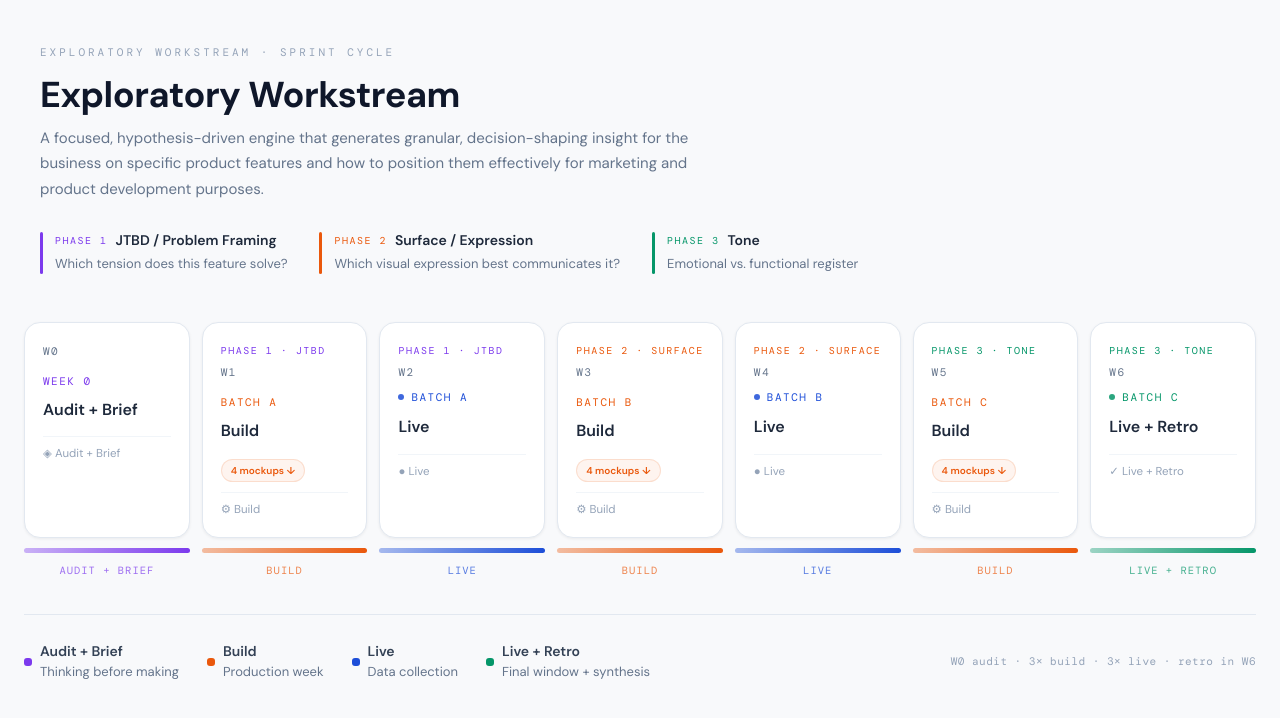
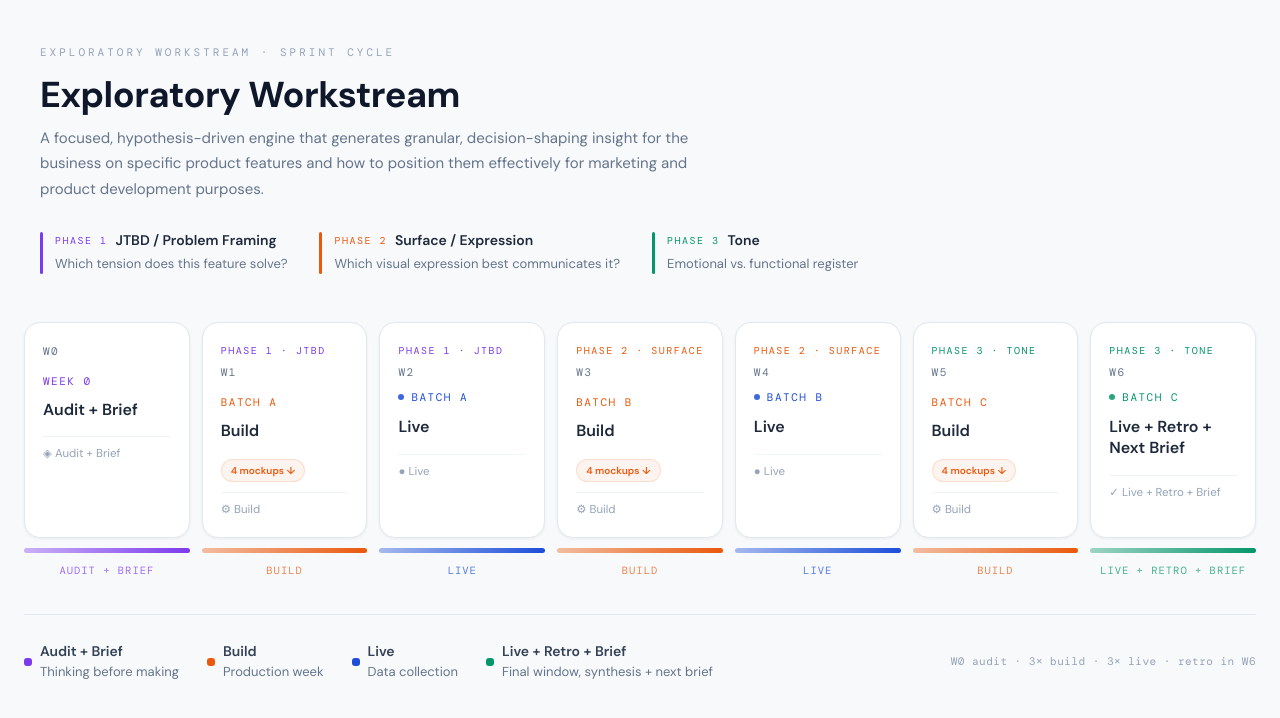
Before and after one commit to bryana-monarch/my-artifact, a React (Vite) app: page / in a window 1280 px wide. Shown: the top 718 px of the page. Built offline with nearby package versions, Linux system fonts and the light colour scheme.

Commit message:
Update SprintCycle.jsx

```diff
--- a/src/SprintCycle.jsx
+++ b/src/SprintCycle.jsx
@@ -340,19 +340,19 @@ const weeks = [
   {
     number: 6,
     type: "live-retro",
-    label: "Live + Retro",
+    label: "Live + Retro + Next Brief",
     sublabel: "BATCH C",
     color: "#059669",
     accentColor: "#059669",
     days: [
       { day: "MON", content: "Batch C launches — Phase 3 tone test live", highlight: true },
-      { day: "TUE", content: "Designer supports overflow work", highlight: false },
-      { day: "WED", content: "Final signal baking — all 3 phases reviewable", highlight: false },
-      { day: "THU", content: "Full retro: synthesize all 3 phases into a complete feature positioning verdict. Package notes for PM.", highlight: true },
-      { day: "FRI", content: "Next cycle scoped — feature selected, W0 audit begins Monday", highlight: true },
+      { day: "TUE", content: "Designer supports overflow work. Next feature informally identified.", highlight: false },
+      { day: "WED", content: "Final signal baking — all 3 phases reviewable. Designer begins next feature audit in demo environment.", highlight: true },
+      { day: "THU", content: "Full retro: synthesize all 3 phases into complete positioning verdict. Package notes for PM. Next feature confirmed.", highlight: true },
+      { day: "FRI", content: "Designer presents 3 visual system directions for next feature. Team selects one. JTBD brief written. Next cycle fully briefed — build starts Monday.", highlight: true },
     ],
-    description: "The cycle closes on the same Thursday Batch C data bakes. All three phases synthesized: which problem framing, which surface, which tone. Together that's a complete positioning brief for this feature — not just ad learnings, but insight the product and marketing teams can act on.",
-    ongoing: "Sprint question answered. Feature positioning packaged. Cycle resets.",
+    description: "W6 is both the close of this cycle and the open of the next. The cycle closes Thursday: all three phases synthesized into a complete positioning verdict for this feature — which problem framing, which surface, which tone. That's a brief the product and marketing teams can act on. Friday runs the W0 audit track in parallel: next feature selected, visual system direction chosen, JTBD hypothesis brief written. No gap. Build starts Monday.",
+    ongoing: "This week does the work of two: W6 retro + W0 audit. The cycle is continuous.",
   },
 ];
 
@@ -360,7 +360,7 @@ const typeConfig = {
   audit:        { label: "Audit + Brief", symbol: "◈" },
   build:        { label: "Build",         symbol: "⚙" },
   live:         { label: "Live",          symbol: "●" },
-  "live-retro": { label: "Live + Retro",  symbol: "✓" },
+  "live-retro": { label: "Live + Retro + Brief",  symbol: "✓" },
 };
 
 const phaseLabels = {
@@ -653,7 +653,7 @@ export default function SprintCycle() {
             { color: "#7C3AED", label: "Audit + Brief", desc: "Thinking before making" },
             { color: "#EA580C", label: "Build",         desc: "Production week" },
             { color: "#1D4ED8", label: "Live",          desc: "Data collection" },
-            { color: "#059669", label: "Live + Retro",  desc: "Final window + synthesis" },
+            { color: "#059669", label: "Live + Retro + Brief",  desc: "Final window, synthesis + next brief" },
           ].map(({ color, label, desc }) => (
             <div key={label} style={{ display: "flex", alignItems: "center", gap: 8 }}>
               <div style={{ width: 8, height: 8, borderRadius: 3, background: color, flexShrink: 0 }} />
```
